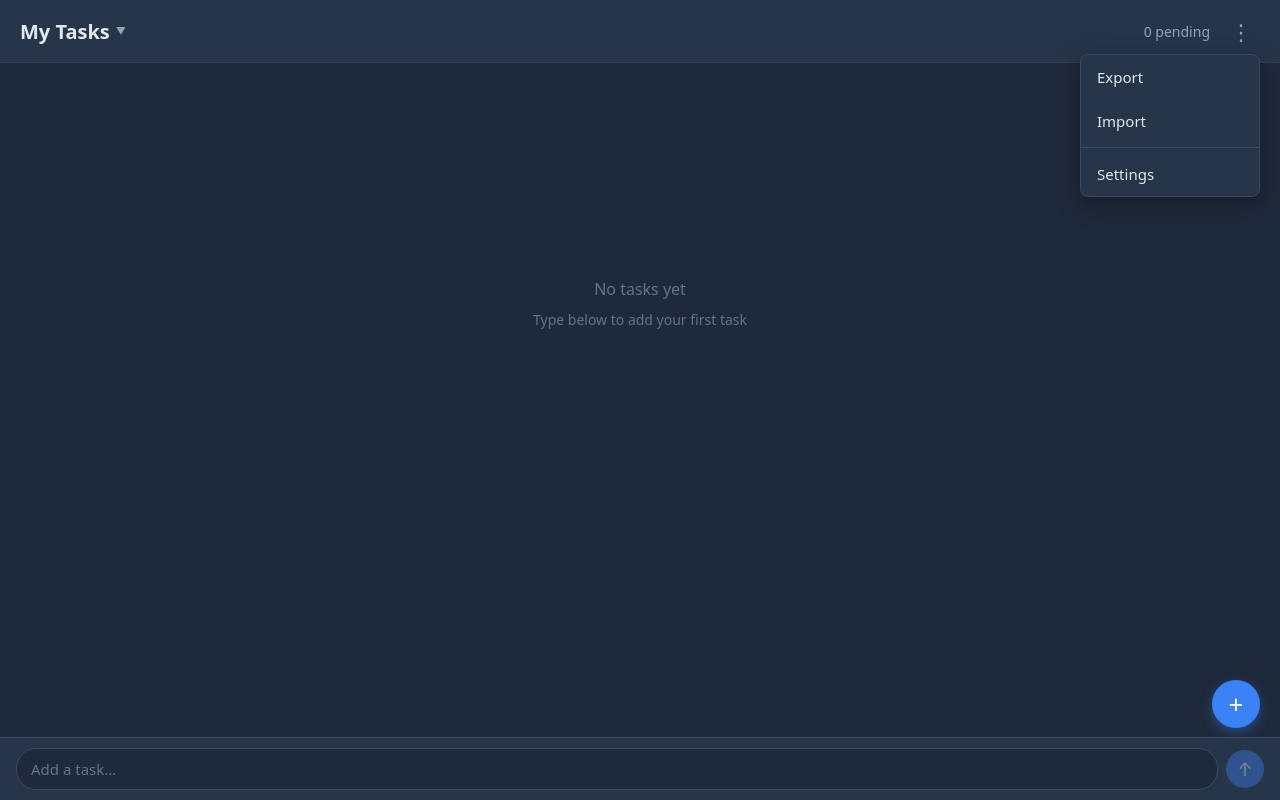
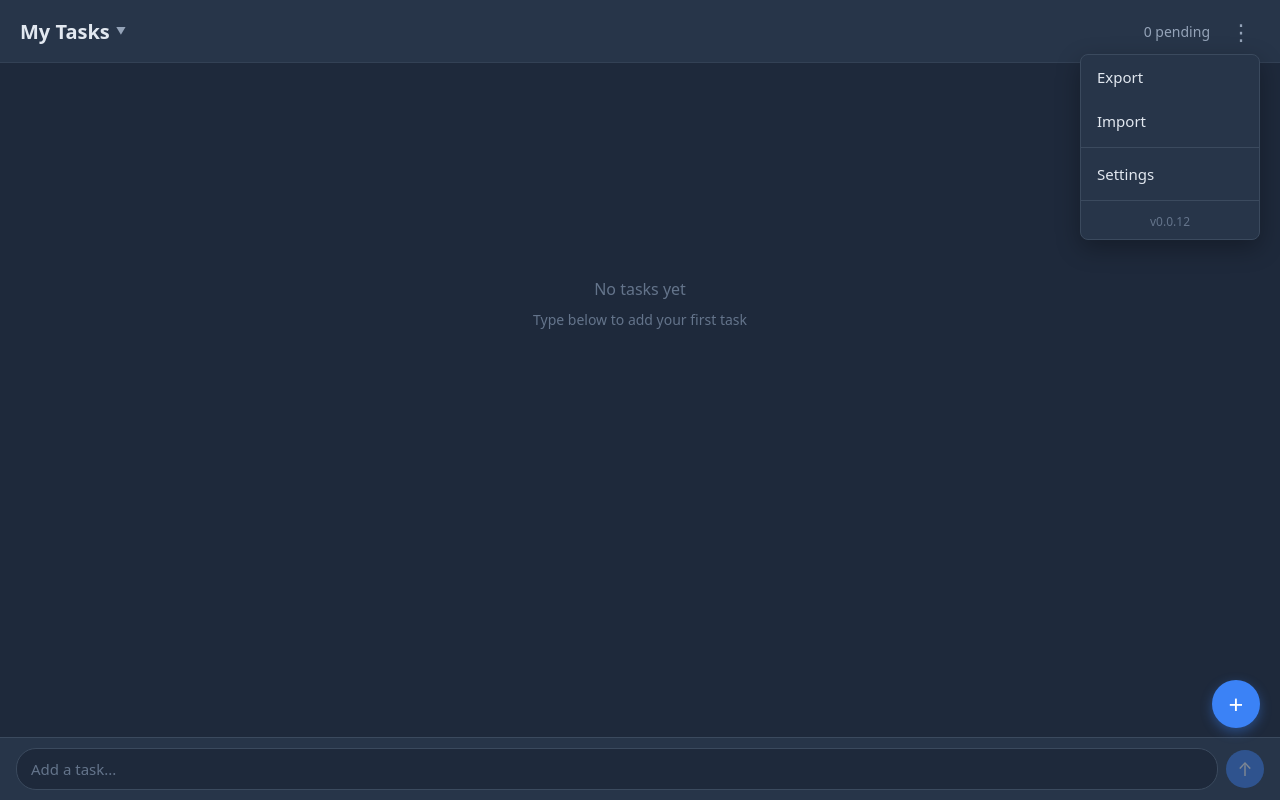
Before and after one commit to jkbstrmen/todolist, a React (Vite) app: page / in a window 1280 px wide. Both pictures are taken after a click on the button "Menu". Built offline with nearby package versions, Linux system fonts and the light colour scheme.

Commit message:
added - show version

```diff
--- a/package.json
+++ b/package.json
@@ -1,7 +1,7 @@
 {
   "name": "todolist",
   "private": true,
-  "version": "0.0.0",
+  "version": "0.0.12",
   "type": "module",
   "scripts": {
     "dev": "vite",
--- /dev/null
+++ b/src/globals.d.ts
@@ -0,0 +1 @@
+declare const APP_VERSION: string;
--- a/src/pages/Home.css
+++ b/src/pages/Home.css
@@ -103,6 +103,14 @@
   margin: 4px 0;
 }
 
+.menu-version {
+  display: block;
+  padding: 8px 16px;
+  font-size: 12px;
+  color: #64748b;
+  text-align: center;
+}
+
 .back-btn {
   background: none;
   border: none;
--- a/src/pages/Home.tsx
+++ b/src/pages/Home.tsx
@@ -206,6 +206,8 @@ export function Home() {
                       >
                         Settings
                       </button>
+                      <div className="menu-divider" />
+                      <span className="menu-version">v{APP_VERSION}</span>
                     </div>
                   </>
                 )}
--- a/vite.config.ts
+++ b/vite.config.ts
@@ -1,8 +1,12 @@
 import { defineConfig } from 'vite'
 import react from '@vitejs/plugin-react'
 import { VitePWA } from 'vite-plugin-pwa'
+import pkg from './package.json' with { type: 'json' }
 
 export default defineConfig({
+  define: {
+    APP_VERSION: JSON.stringify(pkg.version),
+  },
   plugins: [
     react(),
     VitePWA({
```
